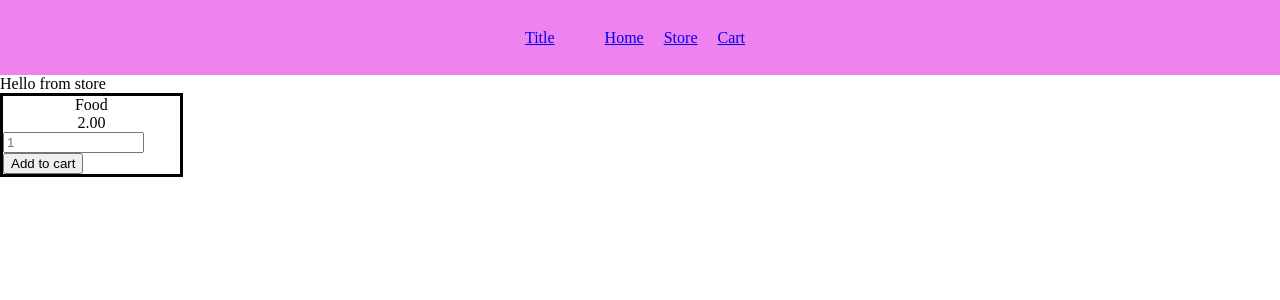
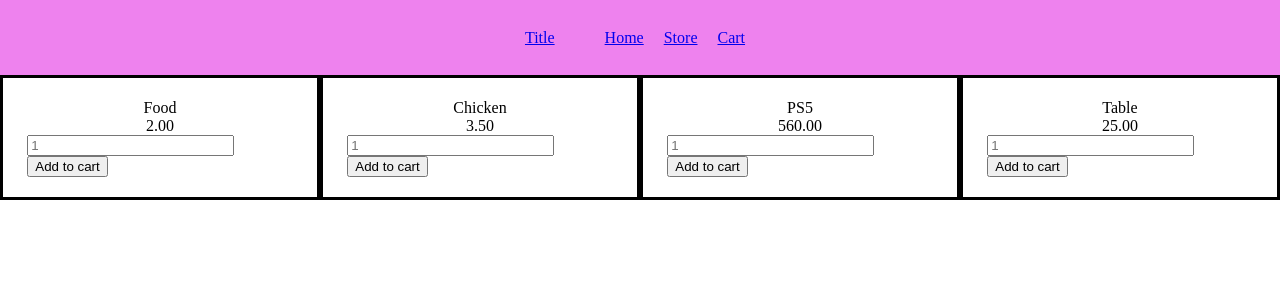
Before and after one commit to Michaelj82/shoppingcart, a React (Create React App) app: page /store in a window 1280 px wide. Shown: the top 300 px of the page. Built offline with nearby package versions, Linux system fonts and the light colour scheme.

Commit message:
some styling.

```diff
--- a/src/Store.js
+++ b/src/Store.js
@@ -16,9 +16,11 @@ function Store(props) {
 
 
   return (
-    <div>
-      <div>Hello from store</div>
+    <div id="store">
       <Product name='Food' price='2.00' parentCallback={addToCart} id={uniqid()}></Product>
+      <Product name='Chicken' price='3.50' parentCallback={addToCart} id={uniqid()}></Product>
+      <Product name='PS5' price='560.00' parentCallback={addToCart} id={uniqid()}></Product>
+      <Product name='Table' price='25.00' parentCallback={addToCart} id={uniqid()}></Product>
 
     </div>
 
--- a/src/style.css
+++ b/src/style.css
@@ -94,3 +94,18 @@ html, body{
     justify-content: center;
     align-items: center;
 }
+
+#store{
+
+    width: 100vw;
+    height: 100%;
+    margin: 0;
+
+
+    display: grid;
+    grid-template-columns: repeat(auto-fit, minmax(100px, 1fr));
+    grid-template-rows: repeat(auto-fill, minmax(100px, 1fr));
+
+
+    overflow-y: scroll;
+}
```
